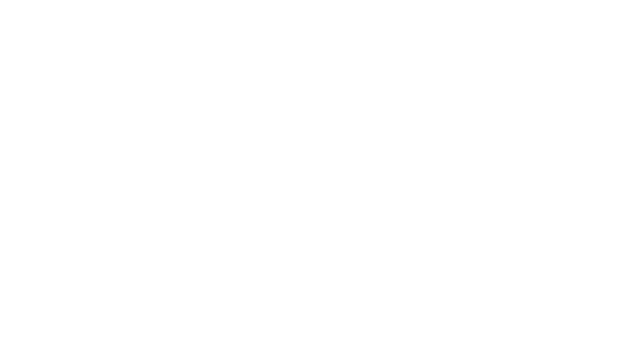
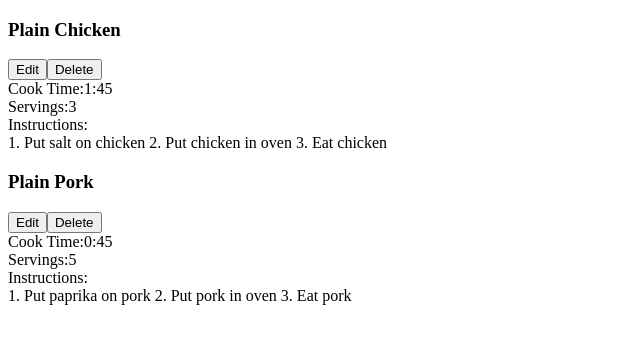
Before and after one commit to oleg2gz/recipe-book-app, a React (Create React App) app: page / in a window 1280 px wide. Shown: the top 344 px of the page, without its empty margins (0-640 px from the left). Built offline with nearby package versions, Linux system fonts and the light colour scheme.

Commit message:
Component/Create RecipeList & Recipe components

```diff
--- a/src/App.js
+++ b/src/App.js
@@ -1,5 +1,23 @@
-function App() {
-  return null
+import RecipeList from './RecipeList'
+
+export default function App() {
+  return <RecipeList recipes={sampleRecipes} />
 }
 
-export default App
+const sampleRecipes = [
+  {
+    id: 1,
+    name: 'Plain Chicken',
+    servings: 3,
+    cookTime: '1:45',
+    instructions:
+      '1. Put salt on chicken\n2. Put chicken in oven\n3. Eat chicken',
+  },
+  {
+    id: 2,
+    name: 'Plain Pork',
+    servings: 5,
+    cookTime: '0:45',
+    instructions: '1. Put paprika on pork\n2. Put pork in oven\n3. Eat pork',
+  },
+]
--- /dev/null
+++ b/src/Recipe.js
@@ -0,0 +1,27 @@
+export default function Recipe(props) {
+  const { name, cookTime, servings, instructions } = props
+
+  return (
+    <div>
+      <div>
+        <h3>{name}</h3>
+        <div>
+          <button>Edit</button>
+          <button>Delete</button>
+        </div>
+      </div>
+      <div>
+        <span>Cook Time:</span>
+        <span>{cookTime}</span>
+      </div>
+      <div>
+        <span>Servings:</span>
+        <span>{servings}</span>
+      </div>
+      <div>
+        <span>Instructions:</span>
+        <div>{instructions}</div>
+      </div>
+    </div>
+  )
+}
--- /dev/null
+++ b/src/RecipeList.js
@@ -0,0 +1,11 @@
+import Recipe from './Recipe'
+
+export default function RecipeList({ recipes }) {
+  return (
+    <div>
+      {recipes.map((recipe) => {
+        return <Recipe key={recipe.id} {...recipe} />
+      })}
+    </div>
+  )
+}
```
Also changed, not shown: notes.txt (added), 1 other file (tests, documents, lock files or other folders).
